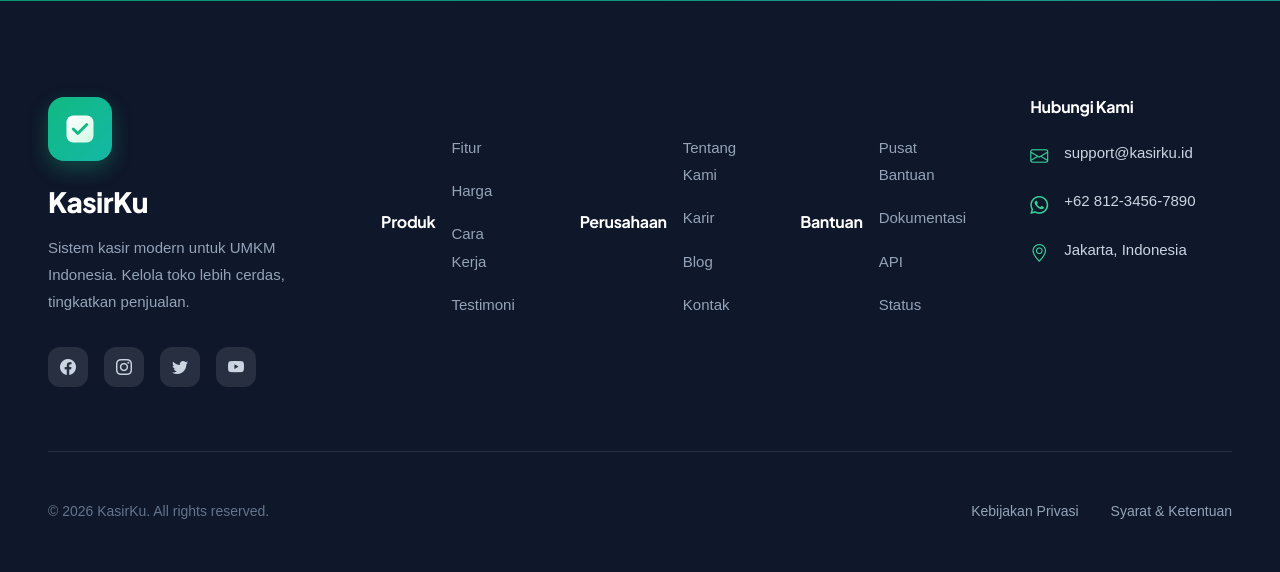
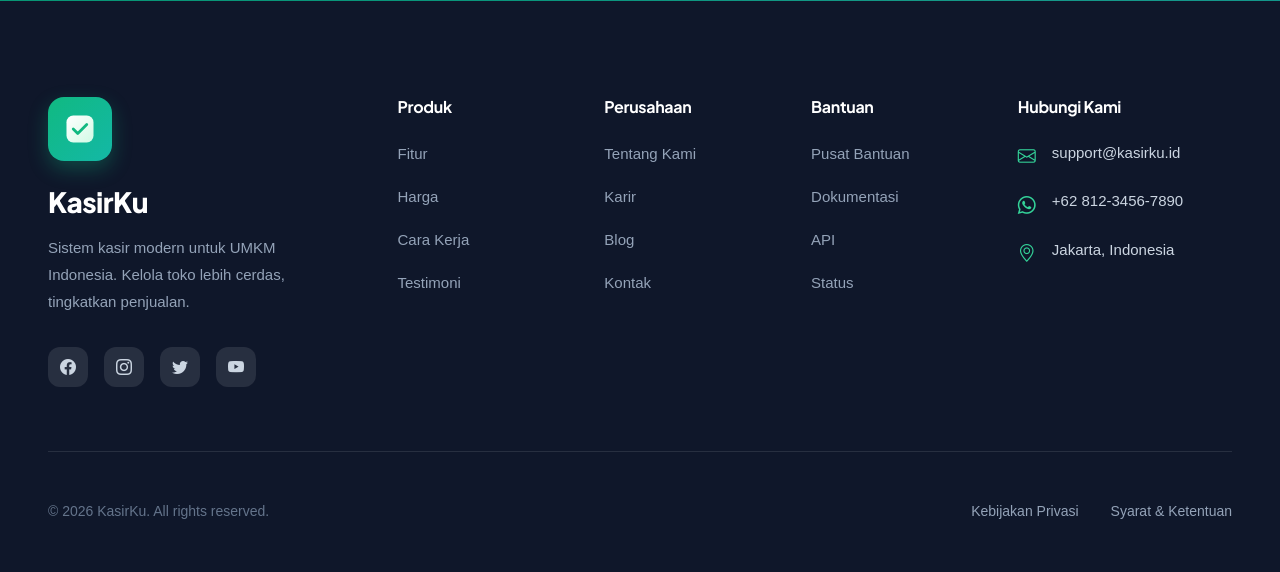
Before and after one commit to Atarvano/isengiseng, a PHP site: page / in a window 1280 px wide. Shown: the part 5817-6389 px from the top of the page. Run offline with PHP 8.4, Linux system fonts and the light colour scheme; some web fonts are replaced.

Commit message:
fix(footer): fix column layout - stack links under headings vertically
- Changed .footer-links to .footer-landing .footer-links for specificity
- Added display: block to footer-links container
- Added display: block to footer-links li elements
- Added display: block to footer-heading elements
- Updated responsive breakpoints to use specific selector
- Ensures links stack vertically under respective headings

```diff
--- a/assets/css/style.css
+++ b/assets/css/style.css
@@ -2589,32 +2589,41 @@ h1, h2, h3, h4, h5, h6 {
     transform: translateY(-3px);
 }
 
-.footer-heading {
+/* Landing page footer column headings */
+.footer-landing .footer-heading {
     font-size: 1rem;
     font-weight: 700;
     color: white;
     margin-bottom: var(--space-lg);
     font-family: var(--font-display);
-}
-
-.footer-links ul {
+    display: block;
+}
+
+/* Landing page footer links - vertical column layout */
+.footer-landing .footer-links {
+    display: block;
+}
+
+.footer-landing .footer-links ul {
     list-style: none;
     padding: 0;
     margin: 0;
 }
 
-.footer-links li {
+.footer-landing .footer-links li {
+    display: block;
     margin-bottom: var(--space-md);
 }
 
-.footer-links a {
+.footer-landing .footer-links a {
     color: var(--slate-400);
     text-decoration: none;
     font-size: 0.9375rem;
     transition: color var(--transition-fast);
-}
-
-.footer-links a:hover {
+    display: inline-block;
+}
+
+.footer-landing .footer-links a:hover {
     color: var(--emerald-400);
 }
 
@@ -2737,8 +2746,8 @@ h1, h2, h3, h4, h5, h6 {
         justify-content: center;
     }
 
-    .footer-links,
-    .footer-contact {
+    .footer-landing .footer-links,
+    .footer-landing .footer-contact {
         text-align: center;
     }
 }
@@ -2864,12 +2873,12 @@ h1, h2, h3, h4, h5, h6 {
         justify-content: center;
     }
 
-    .footer-links,
-    .footer-contact {
+    .footer-landing .footer-links,
+    .footer-landing .footer-contact {
         text-align: center;
     }
 
-    .footer-links ul {
+    .footer-landing .footer-links ul {
         display: flex;
         flex-direction: column;
         align-items: center;
```
